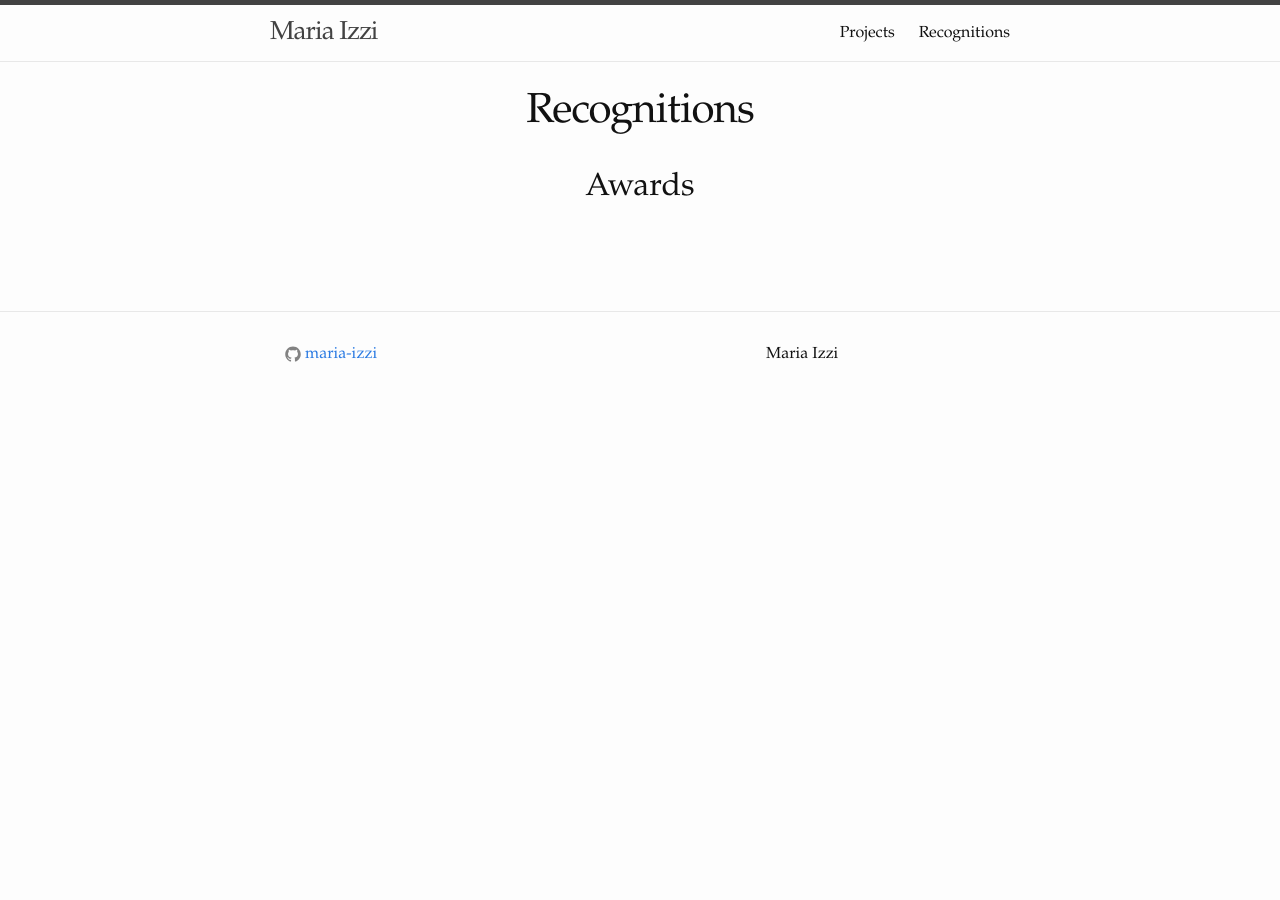
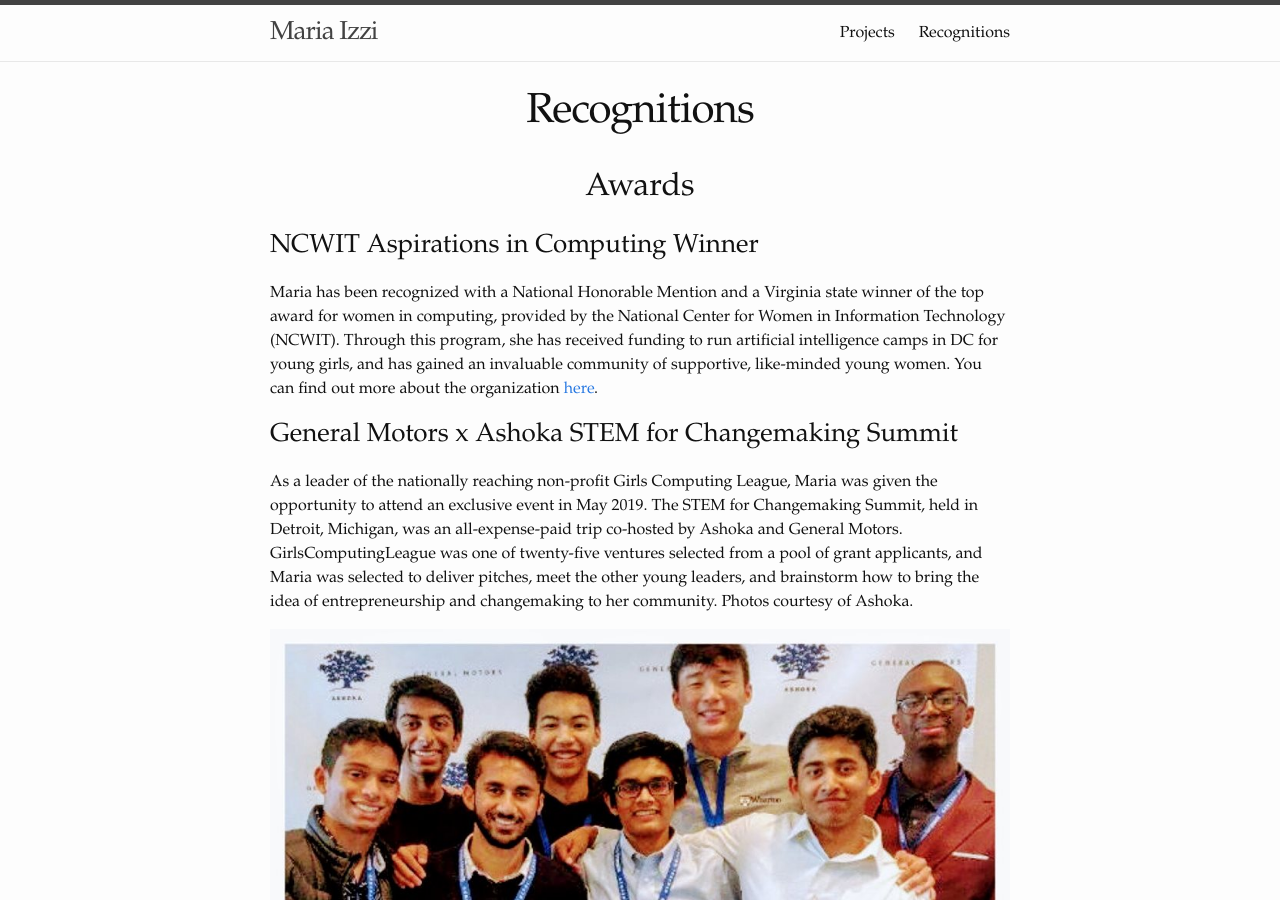
Before and after one commit to maria-izzi/maria-izzi.github.io, a Jekyll site: the page built from recognitions.html, in a window 1280 px wide and 900 px high. Built offline with Jekyll 4.4.1, drawn with Linux system fonts in a browser that asks for light colours.

Commit message:
Update recognitions.html

```diff
--- a/recognitions.html
+++ b/recognitions.html
@@ -4,8 +4,16 @@
 permalink: /recognitions/
 ---
 <h2> Awards </h2>
+<h3> NCWIT Aspirations in Computing Winner </h3>
 <p>
-
+  Maria has been recognized with a National Honorable Mention and a Virginia state winner of the top award for women in computing, provided by the National Center for Women in Information Technology (NCWIT). Through this program, she has received funding to run artificial intelligence camps in DC for young girls, and has gained an invaluable community of supportive, like-minded young women. You can find out more about the organization <a href="https://www.aspirations.org/blog/four-hundred-us-high-school-women-are-recognized-technological-achievements-0?mc_cid=cb4691eeb0&mc_eid=b04a4fb961">here</a>.
 </p>
 
-<img src= "" alt="">
+<h3> General Motors x Ashoka STEM for Changemaking Summit </h3>
+<p>
+As a leader of the nationally reaching non-profit Girls Computing League, Maria was given the opportunity to attend an exclusive event in May 2019. The STEM for Changemaking Summit, held in Detroit, Michigan, was an all-expense-paid trip co-hosted by Ashoka and General Motors. GirlsComputingLeague was one of twenty-five ventures selected from a pool of grant applicants, and Maria was selected to deliver pitches, meet the other young leaders, and brainstorm how to bring the idea of entrepreneurship and changemaking to her community. Photos courtesy of Ashoka.
+</p>
+
+<img src = "/assets/images/changemakingsummit/ashoka1.jpg" alt = "">
+<img src = "/assets/images/changemakingsummit/ashoka2.jpg" alt = "">
+<img src = "/assets/images/changemakingsummit/ashoka3.jpg" alt = "">
```
